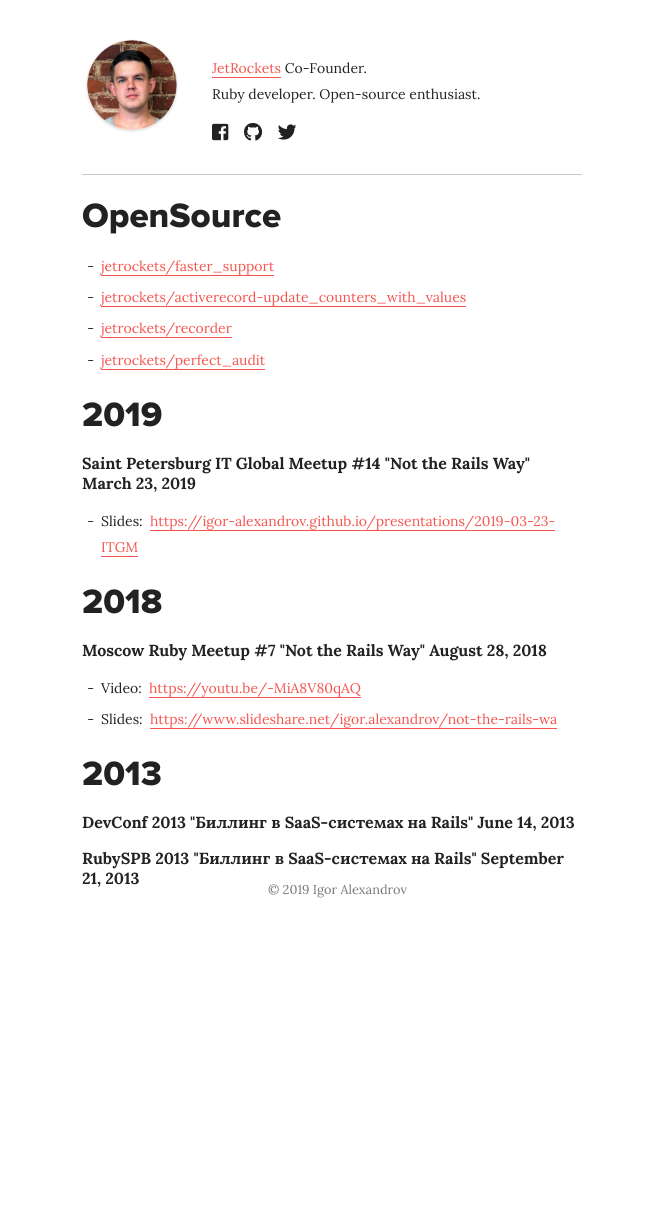
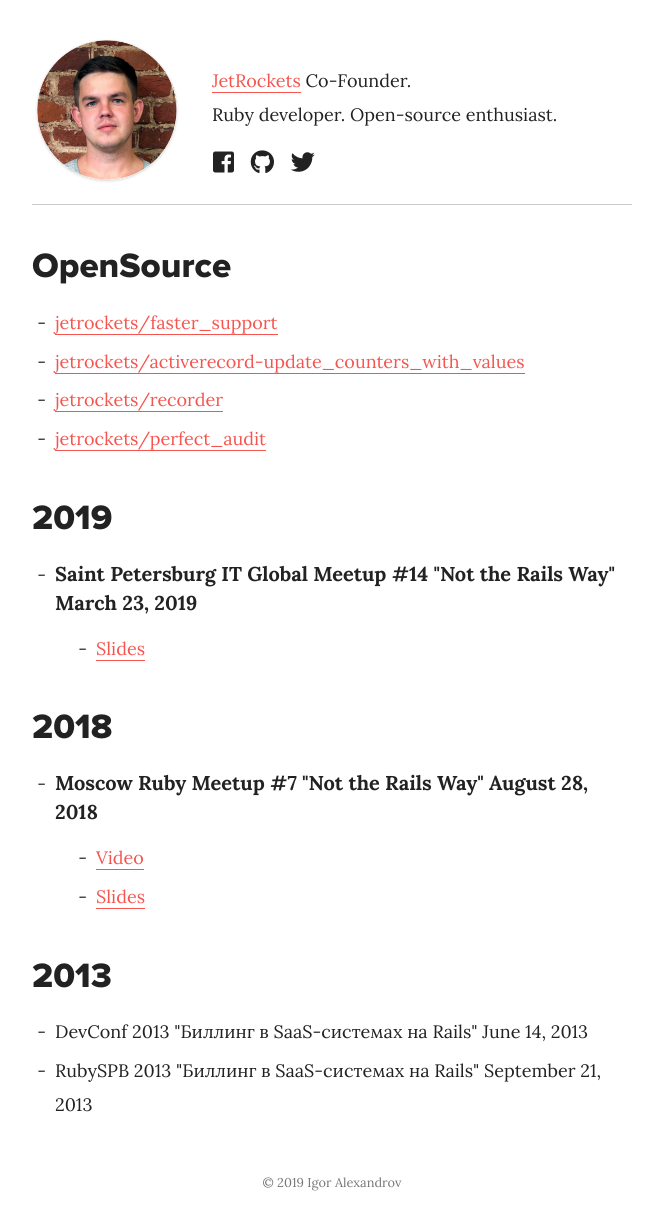
Before and after one commit to igor-alexandrov/igor-alexandrov.github.io, a Jekyll site: the page built from index.html, in a window 1280 px wide. Shown: the whole page, without its empty margins (308-971 px from the left). Built offline with Jekyll 4.4.1, drawn with Linux system fonts in a browser that asks for light colours; before the commit the page ends 973 px from its top, so only the background shows below that.

Commit message:
tune makeup

```diff
--- a/_includes/header.html
+++ b/_includes/header.html
@@ -13,6 +13,7 @@
 			Ruby developer. Open-source enthusiast.
 		</p>
 	</div>
+
 	<div class="about">
 		<a href="https://www.facebook.com/igor.alexandrov" target='_blank'><i class="fab fa-facebook-square fa-lg"></i> </a>
 		<a href="https://igor-alexandrov.github.io" target='_blank'><i class="fab fa-github fa-lg"> </i></a>
--- a/_sass/about.scss
+++ b/_sass/about.scss
@@ -1,24 +1,33 @@
 .about{
   position: relative;
-  top: -65px;
-  left: 124px;
+  top: -100px;
+  left: 175px;
+  @media (max-width: 600px) {
+    top: 0;
+    left: 0;
+    margin-top: 10px;
+  }
 
   a {
     margin: 6px;
     border-bottom: 0;
     color: #222;
   }
-
-
 }
 
 .description{
   position: relative;
-  left: 130px;
-  top: -80px;
+  margin-left: 180px;
+  top: -120px;
   line-height: 1.87571;
 
   P{
     margin: 0;
   }
+
+  @media (max-width: 600px) {
+    top: 0;
+    margin-left: 0;
+  }
+
 }
--- a/_sass/main.scss
+++ b/_sass/main.scss
@@ -9,7 +9,7 @@
   height: 100%;
 }
 body {
-  font-size: 14px;
+  font-size: 18px;
   line-height: 20px;
   font-weight: normal;
   font-style: normal;
@@ -39,7 +39,7 @@
 
 h2 {
   position: relative;
-  margin-top: 20px;
+  margin-top: 40px;
   margin-bottom: 15px;
   color:  #222;
   font-family: 'ProximaNova', sans-serif;
@@ -49,12 +49,13 @@
 
 
 h3 {
+  line-height: 29px;
   margin-top: 6px;
   margin-bottom: 16px;
   color:  #222;
 
-  font-size: 16px;
-  font-weight: 550;
+  font-size: 20px;
+  font-weight: 600;
 }
 
 h4,
@@ -76,7 +77,6 @@
 }
 
 a:hover{
-
   border-bottom: 0;
 }
 mark {
@@ -90,21 +90,24 @@
   background: #eee;
 }
 .logo {
-  width: 50%;
-  // margin: 35px 50px 35px 50px;
-  animation-duration: 0.7s;
-  animation-fill-mode: both;
-  animation-name: bounce;
-  -webkit-animation-duration: 0.7s;
-  -webkit-animation-fill-mode: both;
-  -webkit-animation-name: bounce;
+  width: 150px;
+  height: 150px;
+  @media (max-width: 600px) {
+    margin: 0 auto;
+  }
+  // animation-duration: 0.7s;
+  // animation-fill-mode: both;
+  // animation-name: bounce;
+  // -webkit-animation-duration: 0.7s;
+  // -webkit-animation-fill-mode: both;
+  // -webkit-animation-name: bounce;
   a {
     background: #ddd url("logo_wrapper.png");
     color: #000;
     text-decoration: none;
     font-weight: 700;
-    height: 100px;
-    width: 100px;
+    height: 150px;
+    width: 150px;
     font-size: 1.5em;
     border-radius: 100%;
     display: inline-block;
@@ -164,8 +167,13 @@
 }
 .header{
   border-bottom: 1px solid #cecaca;
-  max-height: 140px;
+  max-height: 170px;
   margin-bottom: 20px;
+  @media (max-width: 600px) {
+    padding-bottom: 20px;
+    max-height: none;
+    text-align: center;
+  }
 }
 ul,
 ol {
@@ -259,7 +267,7 @@
   background-size: contain;
 }
 article {
-  max-width: 500px;
+  max-width: 600px;
   margin: 0 auto;
   h1.title {
     line-height: 1.4em;
@@ -341,7 +349,7 @@
 }
 .page-navigation,
 .footer {
-  max-width: 500px;
+  max-width: 600px;
   margin: 0 auto;
   font-size: 0.8rem;
 }
@@ -358,7 +366,7 @@
   }
 }
 .footer {
-  position: absolute;
+  // position: absolute;
   text-align: center;
   left: 45%;
   bottom: 0;
@@ -379,7 +387,7 @@
   /* Lists */
 
 
-  max-width: 500px;
+  max-width: 600px;
   margin: 0 auto 50px auto;
   ul {
     list-style: none;
--- a/assets/core.scss
+++ b/assets/core.scss
@@ -1,9 +1,10 @@
 ---
 # Front matter comment to ensure Jekyll properly reads file.
 ---
+
+@import './fonts/fonts.css';
 
 @import 'main';
 @import 'syntax';
 @import 'lists';
 @import 'about';
-@import './fonts/fonts.css';
--- a/index.html
+++ b/index.html
@@ -27,34 +27,40 @@
 	</ul>
 
   <h2 class="h2">2019</h2>
-  <h3>Saint Petersburg IT Global Meetup #14 "Not the Rails Way" March 23, 2019</h3>
+
   <ul>
     <li>
-      Slides:
-      <a href="/presentations/2019-03-23-ITGM">
-        https://igor-alexandrov.github.io/presentations/2019-03-23-ITGM
-      </a>
+      <h3>Saint Petersburg IT Global Meetup #14 "Not the Rails Way" March 23, 2019</h3>
+      <ul>
+        <li>
+          <a href="/presentations/2019-03-23-ITGM">Slides</a>
+        </li>
+      </ul>
     </li>
   </ul>
 
   <h2 class="h2">2018</h2>
-  <h3>Moscow Ruby Meetup #7 "Not the Rails Way" August 28, 2018</h3>
   <ul>
     <li>
-      Video:
-      <a href="https://youtu.be/-MiA8V80qAQ">
-        https://youtu.be/-MiA8V80qAQ
-      </a>
-    </li>
-    <li>
-      Slides:
-      <a href="https://www.slideshare.net/igor.alexandrov/not-the-rails-way">
-        https://www.slideshare.net/igor.alexandrov/not-the-rails-wa
-      </a>
+      <h3>Moscow Ruby Meetup #7 "Not the Rails Way" August 28, 2018</h3>
+      <ul>
+        <li>
+          <a href="https://youtu.be/-MiA8V80qAQ">Video</a>
+        </li>
+        <li>
+          <a href="https://www.slideshare.net/igor.alexandrov/not-the-rails-way">Slides</a>
+        </li>
+      </ul>
     </li>
   </ul>
 
   <h2 class="h2">2013</h2>
-  <h3>DevConf 2013 "Биллинг в SaaS-системах на Rails" June 14, 2013</h3>
-  <h3>RubySPB 2013 "Биллинг в SaaS-системах на Rails" September 21, 2013</h3>
+  <ul>
+    <li>
+      DevConf 2013 "Биллинг в SaaS-системах на Rails" June 14, 2013
+    </li>
+    <li>
+      RubySPB 2013 "Биллинг в SaaS-системах на Rails" September 21, 2013
+    </li>
+  </ul>
 </section>
```
Lines whose indentation alone changed are shown as unchanged.
